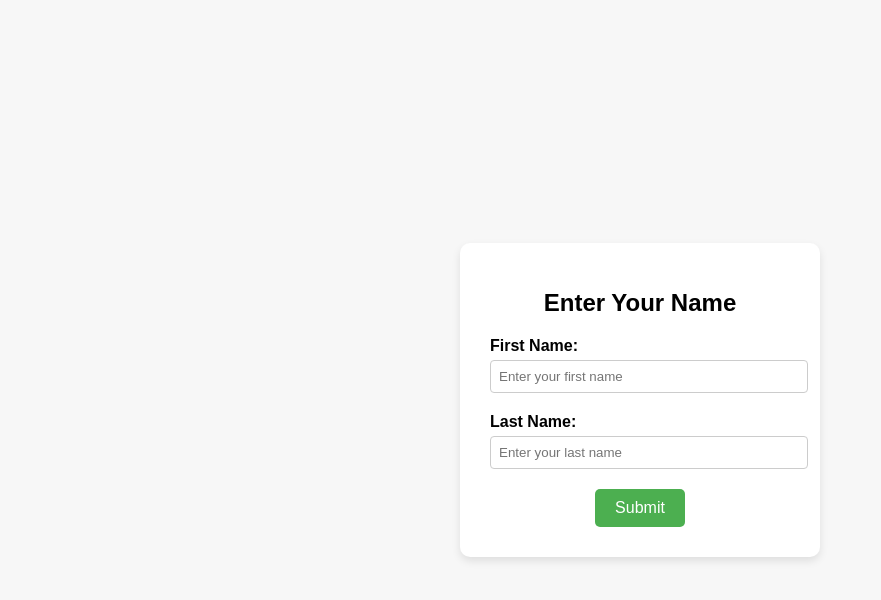
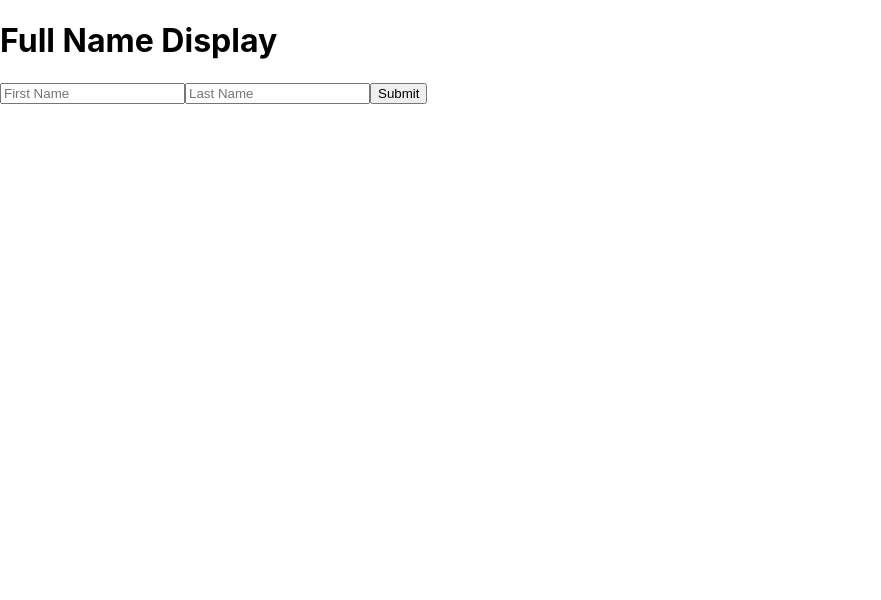
Before and after one commit to PoojaSri17/xdisplayname, a React (Create React App) app: page / in a window 1280 px wide. Shown: the top 600 px of the page, without its empty margins (0-881 px from the left). Built offline with nearby package versions, Linux system fonts and the light colour scheme.

Commit message:
Fixed form reload issue and updated initial page rendering again

```diff
--- a/src/App.js
+++ b/src/App.js
@@ -1,61 +1,52 @@
 import React, { useState } from 'react';
-import './App.css';
 
-const App = () => {
+const FullNameForm = () => {
   const [firstName, setFirstName] = useState('');
   const [lastName, setLastName] = useState('');
   const [fullName, setFullName] = useState('');
-  const [error, setError] = useState(false);
 
-  const handleSubmit = (e) => {
-    e.preventDefault();  // Prevents page reload
-    if (firstName === '' || lastName === '') {
-      setError(true);
-    } else {
+  // Handle form submission
+  const handleSubmit = (event) => {
+    event.preventDefault(); // Prevents the form from reloading the page
+
+    // Ensure both first and last name are filled
+    if (firstName && lastName) {
       setFullName(`${firstName} ${lastName}`);
-      setError(false);
-      // Reset form
-      setFirstName('');
-      setLastName('');
     }
   };
 
+  return (
+    <div>
+      <h1>Full Name Display</h1> {/* Ensure this text is always displayed */}
 
-  return (
-    <div className="container">
-      <h1>Enter Your Name</h1>
+      {/* Display full name when available */}
+      {fullName && <p>Full Name: {fullName}</p>}
+
+      {/* Form element */}
       <form onSubmit={handleSubmit}>
-        <div className="input-group">
-          <label htmlFor="firstName">First Name:</label>
+        {/* First Name Input */}
         <input
           type="text"
-            id="firstName"
+          placeholder="First Name"
           value={firstName}
           onChange={(e) => setFirstName(e.target.value)}
-            placeholder="Enter your first name"
+          required
         />
-        </div>
-        <div className="input-group">
-          <label htmlFor="lastName">Last Name:</label>
+
+        {/* Last Name Input */}
         <input
           type="text"
-            id="lastName"
+          placeholder="Last Name"
           value={lastName}
           onChange={(e) => setLastName(e.target.value)}
-            placeholder="Enter your last name"
+          required
         />
-        </div>
-        {error && <p className="error">Both fields are required!</p>}
+
+        {/* Submit Button */}
         <button type="submit">Submit</button>
       </form>
-
-      {fullName && (
-        <div className="full-name-display">
-          <h2>Full Name: {fullName}</h2>
-        </div>
-      )}
     </div>
   );
 };
 
-export default App;
+export default FullNameForm;
```
Lines whose indentation alone changed are shown as unchanged.
